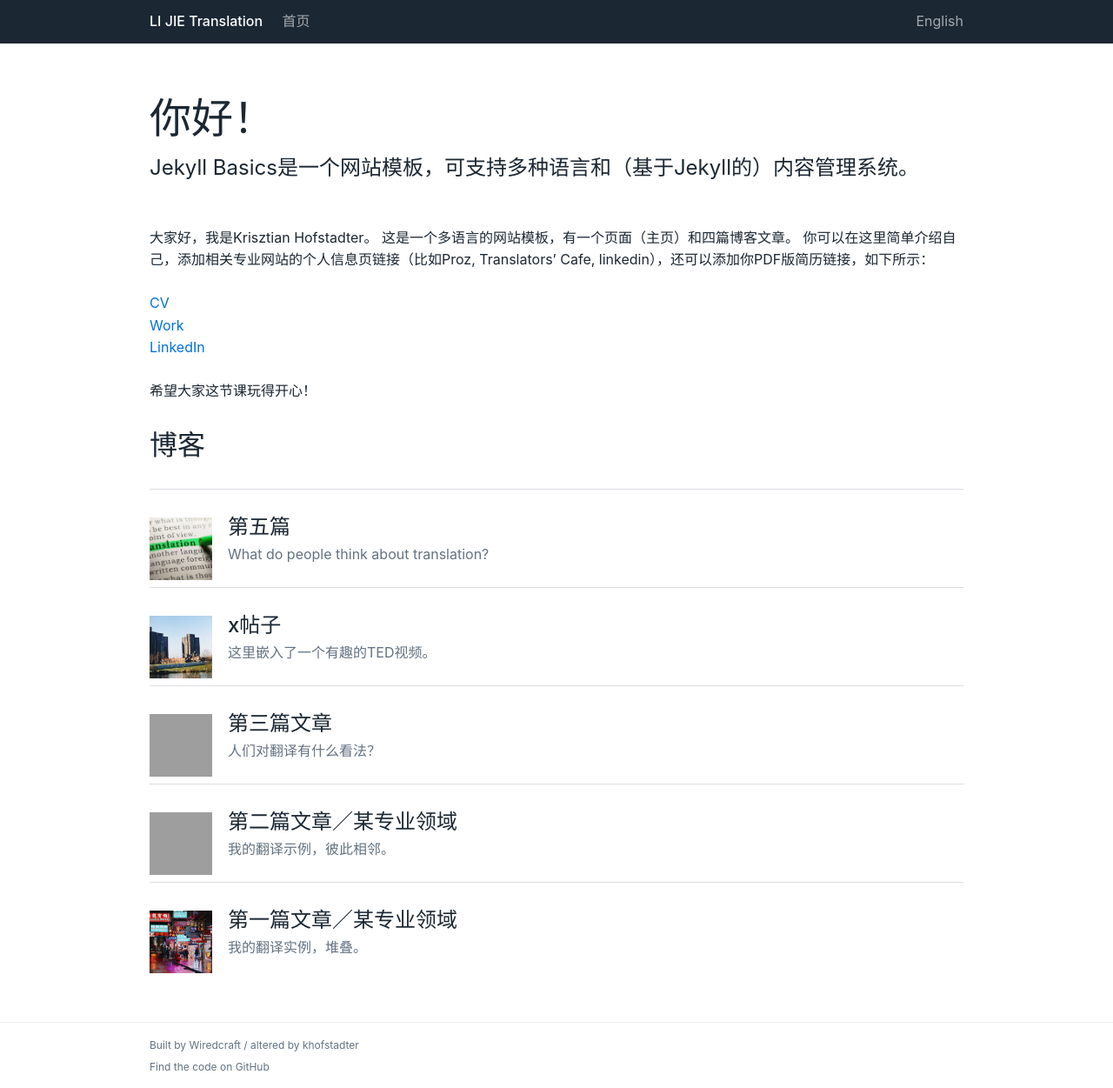
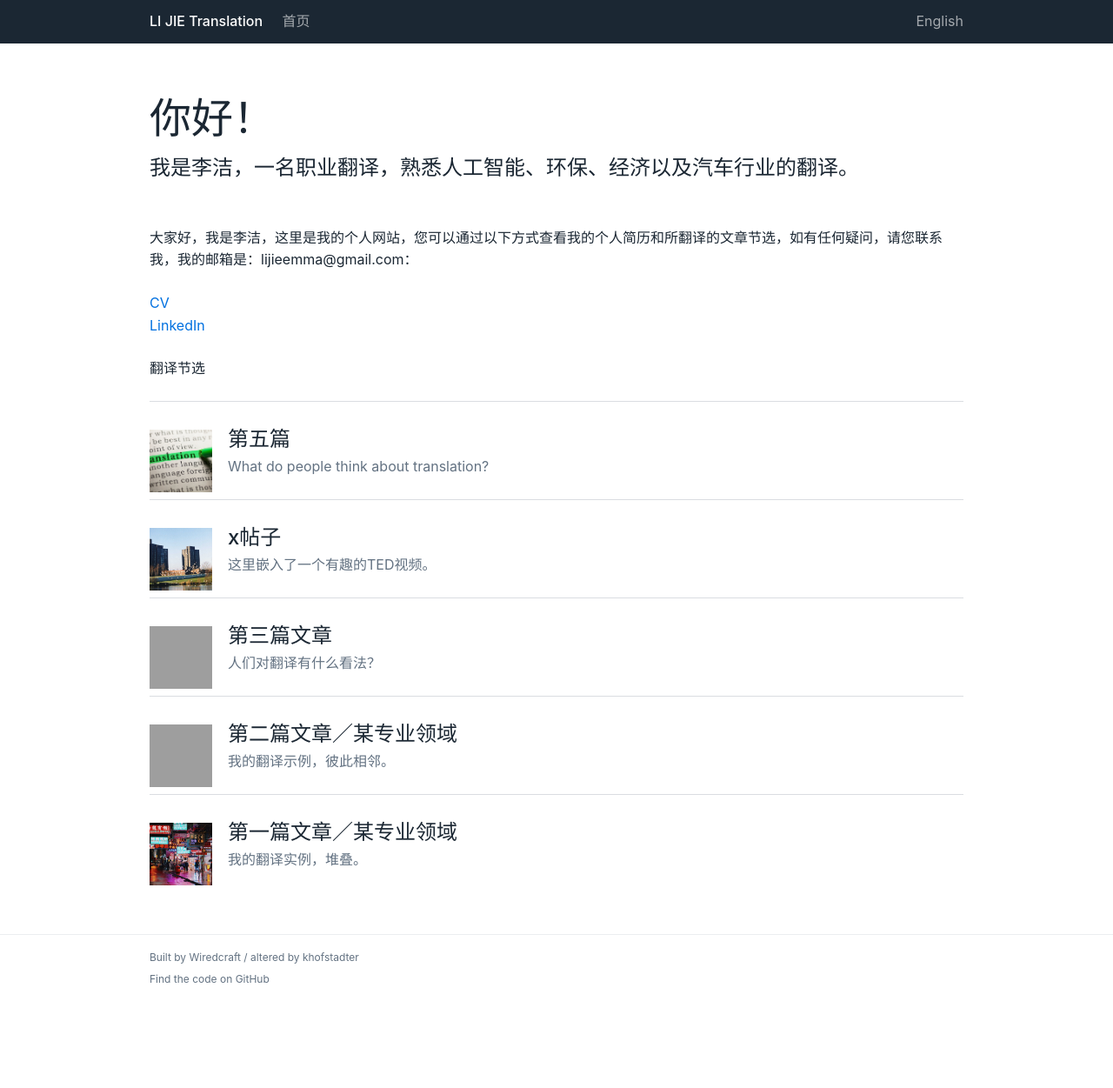
Before and after one commit to lijieemma/Jie-LI, a Jekyll site: the page built from zh/index.md, in a window 1280 px wide. Shown: the whole page at 87% size. Built offline with Jekyll 4.4.1, drawn with Linux system fonts in a browser that asks for light colours; after the commit the page ends 1150 px from its top, so only the background shows below that.

Commit message:
Update index.md

```diff
--- a/zh/index.md
+++ b/zh/index.md
@@ -3,15 +3,12 @@ layout: front
 lang: zh
 categories: zh
 title: 你好！
-description: "Jekyll Basics是一个网站模板，可支持多种语言和（基于Jekyll的）内容管理系统。"
+description: "我是李洁，一名职业翻译，熟悉人工智能、环保、经济以及汽车行业的翻译。"
 ---
 
-大家好，我是Krisztian Hofstadter。 这是一个多语言的网站模板，有一个页面（主页）和四篇博客文章。 你可以在这里简单介绍自己，添加相关专业网站的个人信息页链接（比如Proz, Translators' Cafe, linkedin），还可以添加你PDF版简历链接，如下所示：
+大家好，我是李洁，这里是我的个人网站，您可以通过以下方式查看我的个人简历和所翻译的文章节选，如有任何疑问，请您联系我，我的邮箱是：lijieemma@gmail.com：
 
-[CV](https://khofstadter.info/assets/doc/K-Hofstader-CV-general-2019.pdf)
-[Work](https://www.anglia.ac.uk/people/krisztian-hofstadter)
-[LinkedIn](https://www.linkedin.com/in/tedor)
+[CV](https://www.slideshare.net/slideshow/embed_code/key/qAtf06GrhNxSWV)
+[LinkedIn](https://www.linkedin.com/in/%E6%B4%81-%E6%9D%8E-7936b4a8/)
 
-希望大家这节课玩得开心！
-
-## 博客
+翻译节选
```
